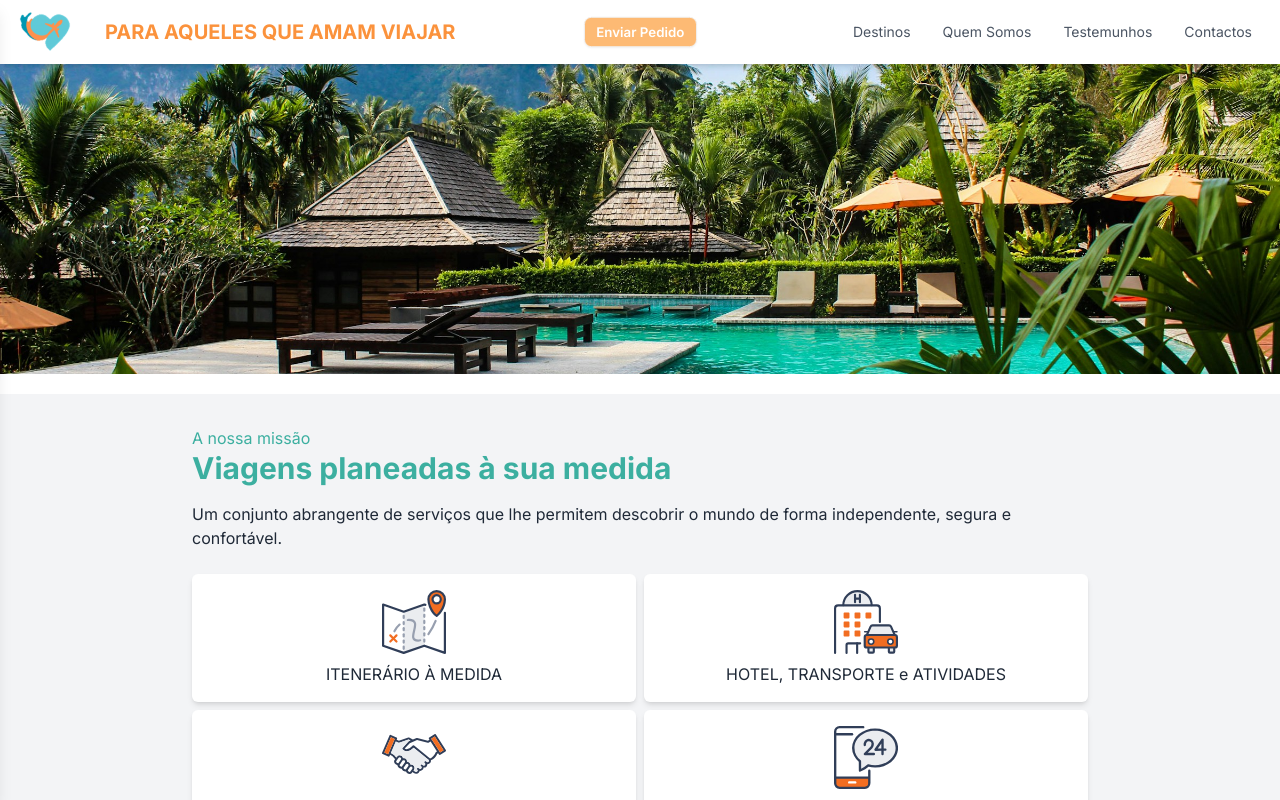
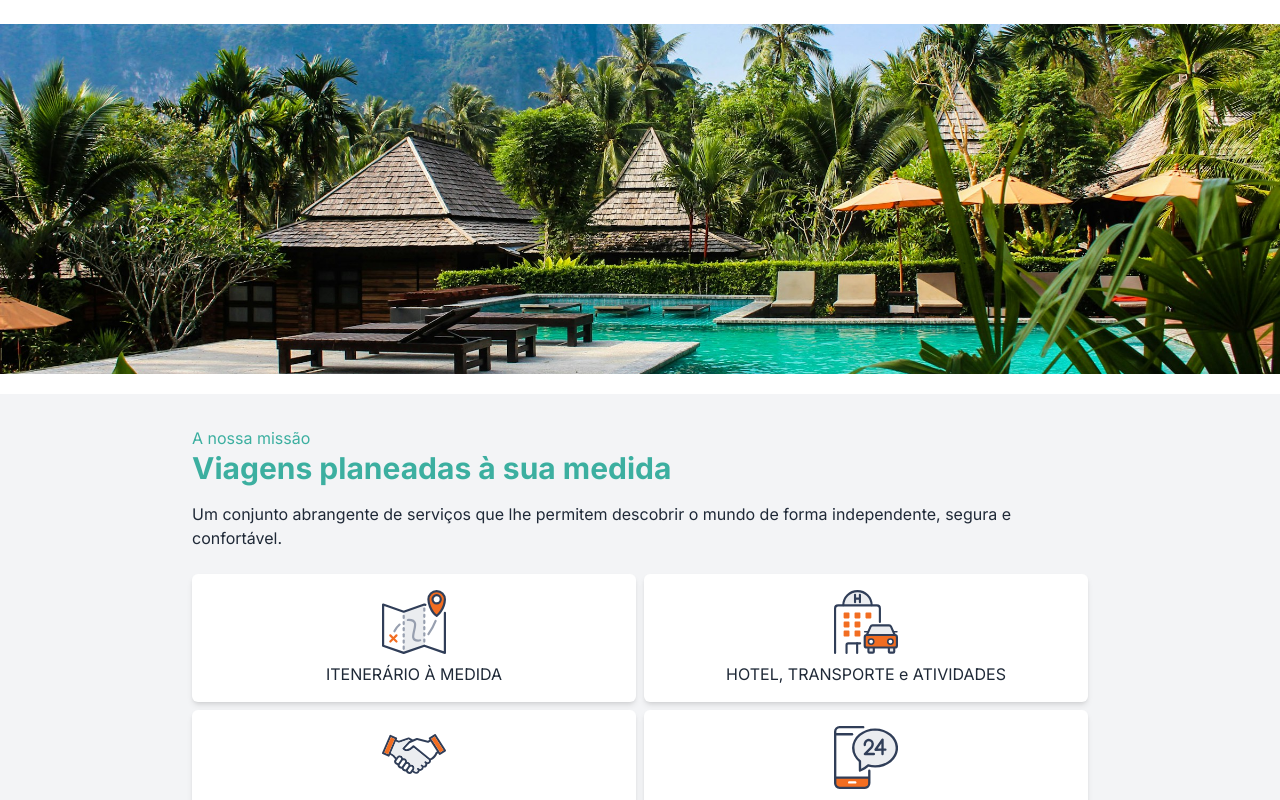
Before and after one commit to Usedtron/travel-agency, a Next.js app: page / in a window 1280 px wide. Shown: the top 800 px of the page. Built offline with nearby package versions, Linux system fonts and the light colour scheme.

Commit message:
side bar error message

```diff
--- a/app/components/navigation/index.tsx
+++ b/app/components/navigation/index.tsx
@@ -12,8 +12,6 @@ const Home = () => {
 
   return (
     <div>
-      <Navbar toggleSidebar={toggleSidebar} />
-      <Sidebar isOpen={isOpen} toggleSidebar={toggleSidebar} />
     </div>
   );
 };
```
